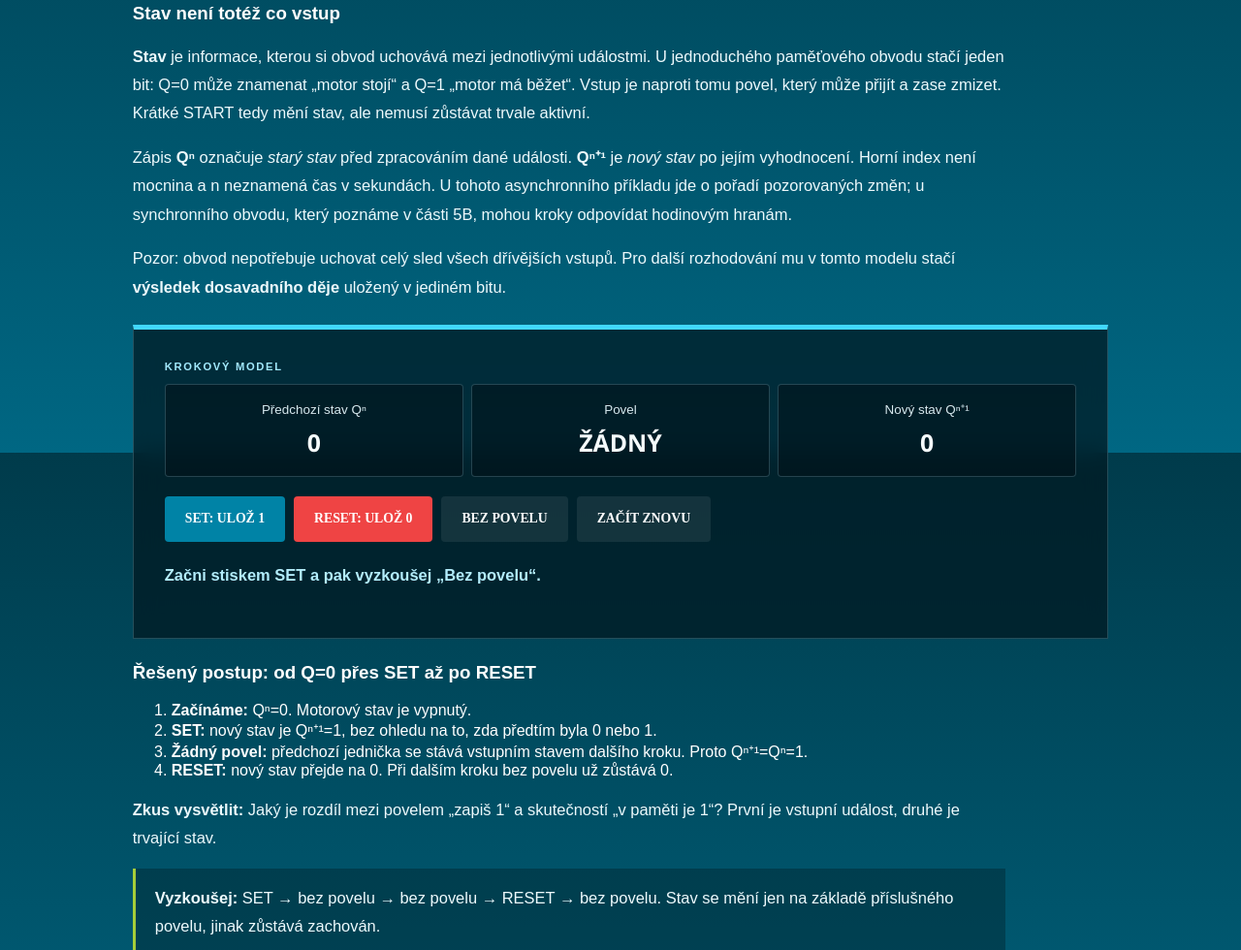
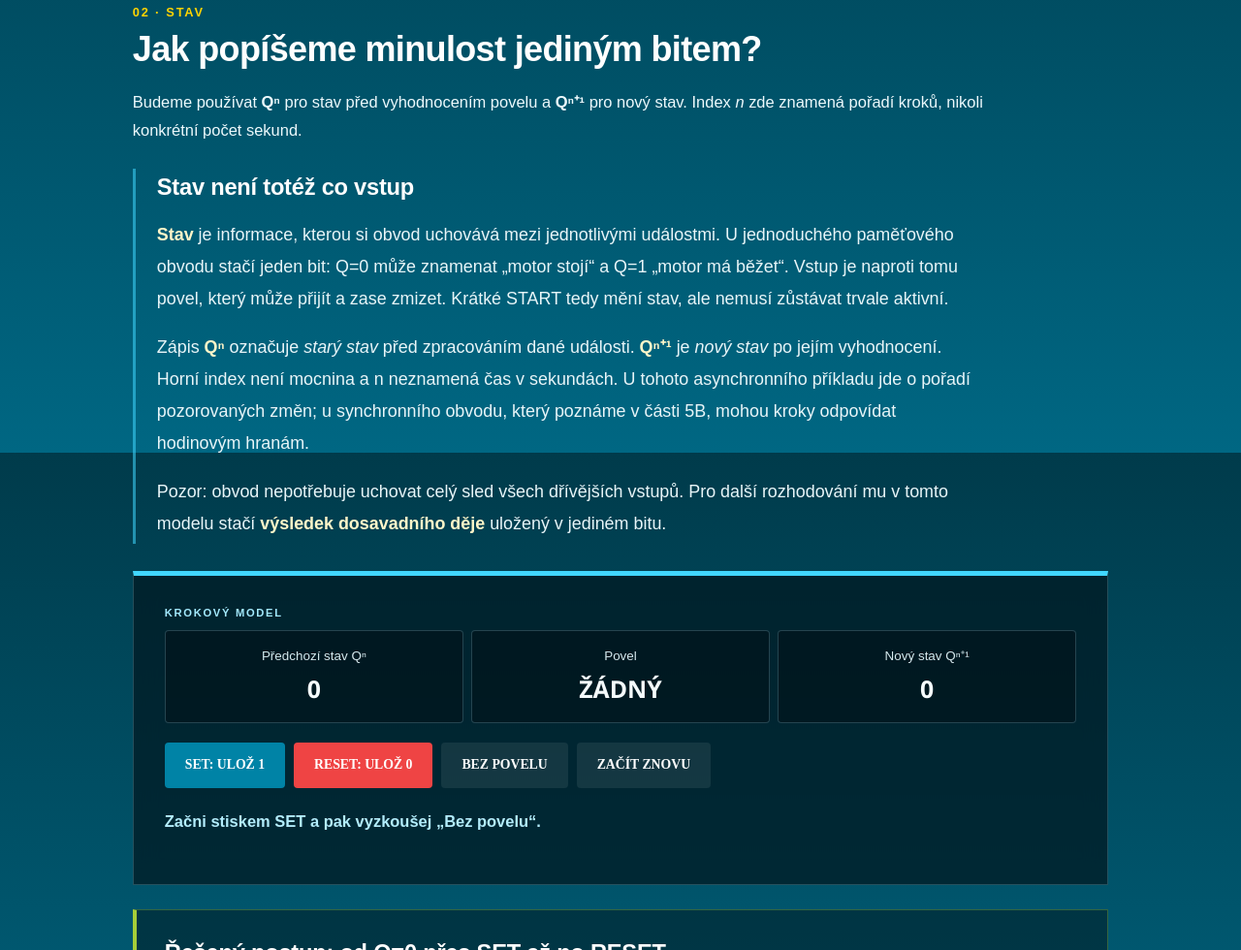
Before and after one commit to lkostak/skola-vdf, a plain HTML site: page mechatronika/maturita/05a-pamet-rs/index.html in a window 1280 px wide. Shown: the part 2733-3713 px from the top of the page at 97% size. Drawn offline with Linux system fonts and the light colour scheme.

Commit message:
style(mer05): add readable study-text and worked-example typography

```diff
--- a/mechatronika/maturita/05a-pamet-rs/lesson.css
+++ b/mechatronika/maturita/05a-pamet-rs/lesson.css
@@ -67,8 +67,86 @@
 .lesson-page .lesson-bottom-nav span { color: var(--mer-soft); font-size: .85rem; }
 .lesson-page .motor { border-width: 8px; }
 .lesson-page .motor.running { box-shadow: 0 0 20px rgba(166,206,57,.2); }
+
+/* Delší samostudijní výklad: čtenářské tempo místo zdi drobného textu. */
+.lesson-page .study-text {
+  max-width: 940px;
+  margin: 25px 0 28px;
+  padding: 4px 0 4px 22px;
+  border-left: 3px solid rgba(65,215,255,.55);
+}
+.lesson-page .study-text h3,
+.lesson-page .worked-example h3 {
+  color: #fff;
+  font-size: clamp(1.2rem,2.2vw,1.48rem);
+  line-height: 1.35;
+  letter-spacing: -.01em;
+  margin: 0 0 16px;
+}
+.lesson-page .study-text p {
+  max-width: 840px;
+  font-size: clamp(1.02rem,1.4vw,1.13rem);
+  line-height: 1.84;
+  margin: 0 0 17px;
+  color: #e8f5f8;
+}
+.lesson-page .study-text p:last-child,
+.lesson-page .worked-example p:last-child {
+  margin-bottom: 0;
+}
+.lesson-page .study-text strong,
+.lesson-page .worked-example strong {
+  color: #fff6c9;
+  font-weight: 700;
+}
+.lesson-page .worked-example {
+  background: rgba(0,26,34,.54);
+  border: 1px solid rgba(166,206,57,.32);
+  border-left: 4px solid var(--green);
+  margin: 25px 0 32px;
+  padding: clamp(19px,2.8vw,29px);
+}
+.lesson-page .worked-example p {
+  max-width: 840px;
+  margin: 0 0 13px;
+  font-size: 1.02rem;
+  line-height: 1.8;
+  color: #e4f3f7;
+}
+.lesson-page .study-steps {
+  counter-reset: mer05step;
+  list-style: none;
+  padding: 0;
+  margin: 13px 0 22px;
+  display: grid;
+  gap: 10px;
+}
+.lesson-page .study-steps li {
+  counter-increment: mer05step;
+  position: relative;
+  padding: 13px 15px 13px 53px;
+  background: rgba(0,16,22,.48);
+  border: 1px solid rgba(255,255,255,.10);
+  color: #edf8fa;
+  line-height: 1.7;
+  font-size: .99rem;
+}
+.lesson-page .study-steps li::before {
+  content: counter(mer05step, decimal-leading-zero);
+  position: absolute;
+  left: 14px;
+  top: 13px;
+  color: var(--cyan);
+  font-weight: 700;
+  font-size: .88rem;
+  letter-spacing: .03em;
+}
+
 @media(max-width: 760px) {
   .lesson-page .chapter-meta { gap: 6px; }
+  .lesson-page .study-text { padding-left: 16px; margin: 20px 0 26px; }
+  .lesson-page .study-text p { font-size: 1.02rem; line-height: 1.78; }
+  .lesson-page .worked-example { margin: 20px 0 27px; }
   .lesson-page .experiment-grid { grid-template-columns: 1fr; }
   .lesson-page .lab, .lesson-page .glass { padding: 18px; }
   .lesson-page .statusline { grid-template-columns: repeat(3,minmax(0,1fr)); }
@@ -86,6 +164,9 @@
   .lesson-page button { padding: 10px 14px; }
   .lesson-page fieldset { padding: 18px 12px; }
   .lesson-page fieldset label { padding: 9px 7px; }
+  .lesson-page .study-steps li { padding-left: 45px; }
+  .lesson-page .study-steps li::before { left: 10px; }
+  .lesson-page .worked-example { padding: 16px; }
 }
 @media(prefers-reduced-motion:reduce) {
   .lesson-page .motor.running:after { animation: none; transform: rotate(35deg); }
@@ -101,4 +182,7 @@
   .lesson-page .table-scroll { overflow: visible; }
   .lesson-page th, .lesson-page td { color: #111; }
   .lesson-page .scope-note, .lesson-page .safety-note { border-color: #777; }
+  .lesson-page .study-text, .lesson-page .worked-example, .lesson-page .study-steps li { background: #fff !important; color: #111 !important; border-color: #777; }
+  .lesson-page .study-text p, .lesson-page .worked-example p, .lesson-page .study-text h3, .lesson-page .worked-example h3, .lesson-page .study-steps li, .lesson-page .study-text strong, .lesson-page .worked-example strong { color: #111 !important; }
+  .lesson-page .study-steps li::before { color: #444; }
 }
```
